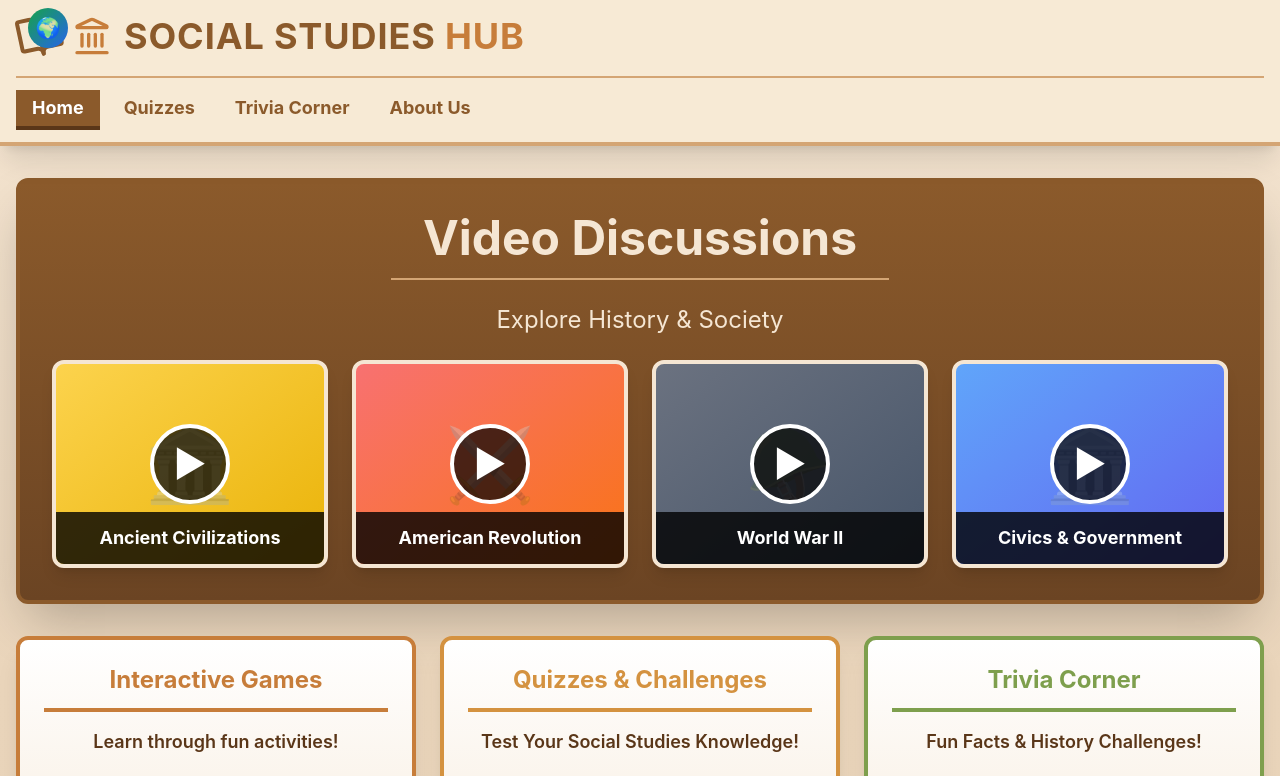
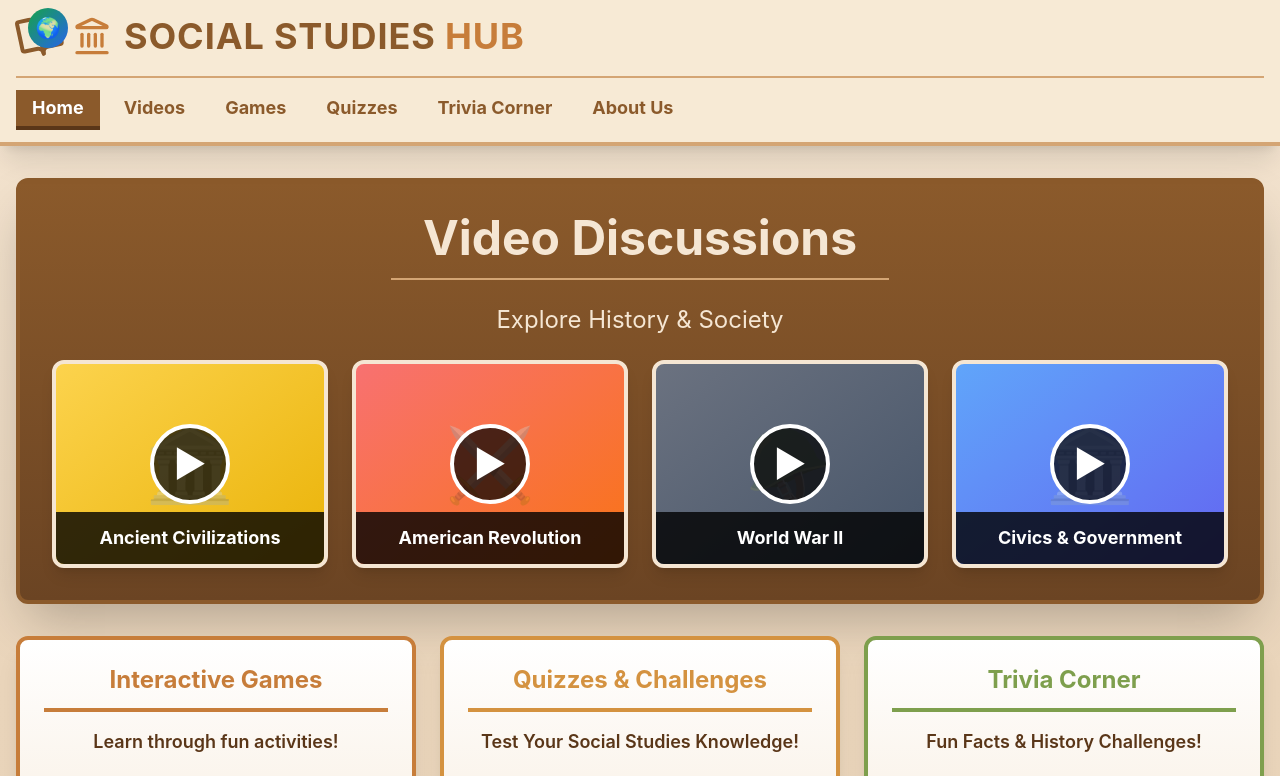
Before and after one commit to lmrkend-pixel/History8-03941709, a React (Vite) app: page / in a window 1280 px wide. Shown: the top 776 px of the page. Built offline with nearby package versions, Linux system fonts and the light colour scheme.

Commit message:
feat(videos): add dedicated video lessons section

```diff
--- a/src/pages/Index.tsx
+++ b/src/pages/Index.tsx
@@ -1,11 +1,12 @@
 import { useState } from 'react';
 import { Button } from '@/components/ui/button';
 import { Card } from '@/components/ui/card';
+import { Badge } from '@/components/ui/badge';
 import GamesSection from '@/components/GamesSection';
 import QuizzesSection from '@/components/QuizzesSection';
 import TriviaSection from '@/components/TriviaSection';
 import AboutSection from '@/components/AboutSection';
-import { BookOpen, GraduationCap, Landmark } from 'lucide-react';
+import { BookOpen, GraduationCap, Landmark, Video, Play } from 'lucide-react';
 
 export default function Index() {
   const [activeSection, setActiveSection] = useState('home');
@@ -14,6 +15,8 @@ export default function Index() {
     switch (activeSection) {
       case 'home':
         return <HomeSection onNavigate={setActiveSection} />;
+      case 'videos':
+        return <VideosSection />;
       case 'games':
         return <GamesSection />;
       case 'quizzes':
@@ -56,6 +59,8 @@ export default function Index() {
           <nav className="mt-4 flex flex-wrap gap-2 border-t-2 border-[#d4a574] pt-3">
             {[
               { id: 'home', label: 'Home' },
+              { id: 'videos', label: 'Videos' },
+              { id: 'games', label: 'Games' },
               { id: 'quizzes', label: 'Quizzes' },
               { id: 'trivia', label: 'Trivia Corner' },
               { id: 'about', label: 'About Us' },
@@ -216,3 +221,87 @@ function HomeSection({ onNavigate }: { onNavigate: (section: string) => void })
     </div>
   );
 }
+
+function VideosSection() {
+  const videos = [
+    {
+      topic: 'Imperialism and Colonialism',
+      description: 'Understand causes, methods of control, and effects on colonies.',
+      emoji: '🏛️',
+      color: 'from-amber-300 to-yellow-500'
+    },
+    {
+      topic: 'World War I',
+      description: 'Learn MAIN causes, trench warfare, and Treaty of Versailles impacts.',
+      emoji: '⚔️',
+      color: 'from-red-400 to-orange-500'
+    },
+    {
+      topic: 'World War II',
+      description: 'Explore totalitarianism, major battles, and post-war world order.',
+      emoji: '🪖',
+      color: 'from-gray-500 to-slate-600'
+    },
+    {
+      topic: 'Cold War',
+      description: 'Study proxy wars, nuclear tension, and the fall of the Soviet Union.',
+      emoji: '❄️',
+      color: 'from-blue-400 to-indigo-500'
+    }
+  ];
+
+  return (
+    <div className="space-y-8">
+      <Card className="border-4 border-[#8b5a2b] bg-white p-8 shadow-xl rounded-xl">
+        <Badge className="bg-gradient-to-r from-[#8b5a2b] to-[#6b4423] text-white px-6 py-2 text-lg mb-4">
+          Video Lessons
+        </Badge>
+        <h2 className="text-4xl md:text-5xl font-bold text-[#8b5a2b] mb-4">
+          Video Lessons
+        </h2>
+        <p className="text-xl text-[#5a3618]">
+          Select a topic to explore short learning videos and key focus areas.
+        </p>
+      </Card>
+
+      <div className="grid grid-cols-1 md:grid-cols-2 lg:grid-cols-4 gap-6">
+        {videos.map((video) => (
+          <Card
+            key={video.topic}
+            className="group border-4 border-[#8b5a2b] bg-white p-6 hover:shadow-2xl transition-all hover:scale-105 rounded-xl"
+          >
+            <div className={`h-48 bg-gradient-to-br ${video.color} rounded-xl mb-4 flex flex-col items-center justify-center relative overflow-hidden shadow-lg`}>
+              <div className="absolute inset-0 flex items-center justify-center opacity-30 text-8xl">
+                {video.emoji}
+              </div>
+              <div className="relative z-10 h-20 w-20 rounded-full bg-black/70 border-4 border-white flex items-center justify-center text-white group-hover:scale-110 transition-transform shadow-xl">
+                <Play className="h-10 w-10 ml-1" fill="white" />
+              </div>
+            </div>
+            <div className="space-y-2">
+              <h3 className="font-bold text-[#8b5a2b] text-xl group-hover:text-[#c77d3a] transition-colors">
+                {video.topic}
+              </h3>
+              <Badge className="bg-[#f5e6d3] text-[#8b5a2b] border border-[#d4a574]">
+                Lesson Topic
+              </Badge>
+              <p className="text-[#5a3618] leading-relaxed">{video.description}</p>
+            </div>
+          </Card>
+        ))}
+      </div>
+
+      {/* Additional Video Categories */}
+      <Card className="border-4 border-[#d49240] bg-gradient-to-br from-white to-[#f5e6d3] p-8 shadow-xl rounded-xl">
+        <div className="text-center">
+          <div className="text-6xl mb-4">📚</div>
+          <h3 className="text-3xl font-bold text-[#8b5a2b] mb-4">More Topics Coming Soon!</h3>
+          <p className="text-xl text-[#5a3618] max-w-2xl mx-auto">
+            We're continuously adding more video lessons to help you explore World History.
+            Stay tuned for Geography, Economics, and Culture lessons!
+          </p>
+        </div>
+      </Card>
+    </div>
+  );
+}
```
